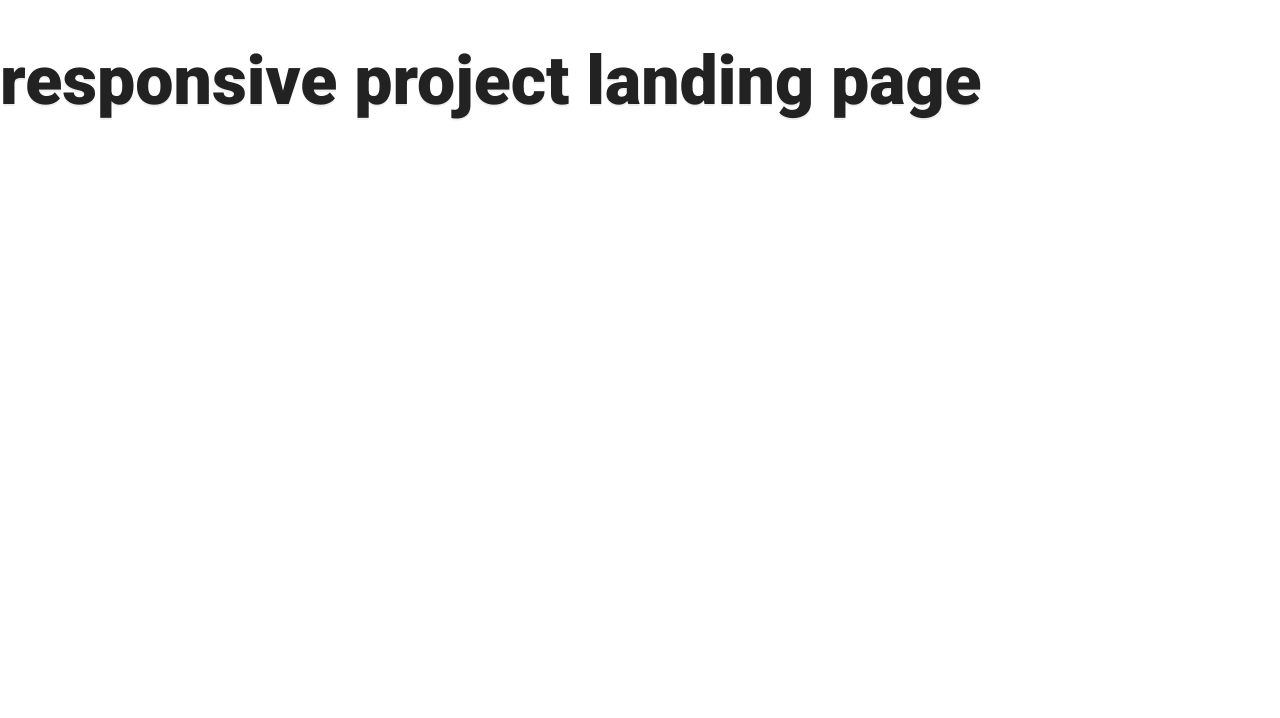
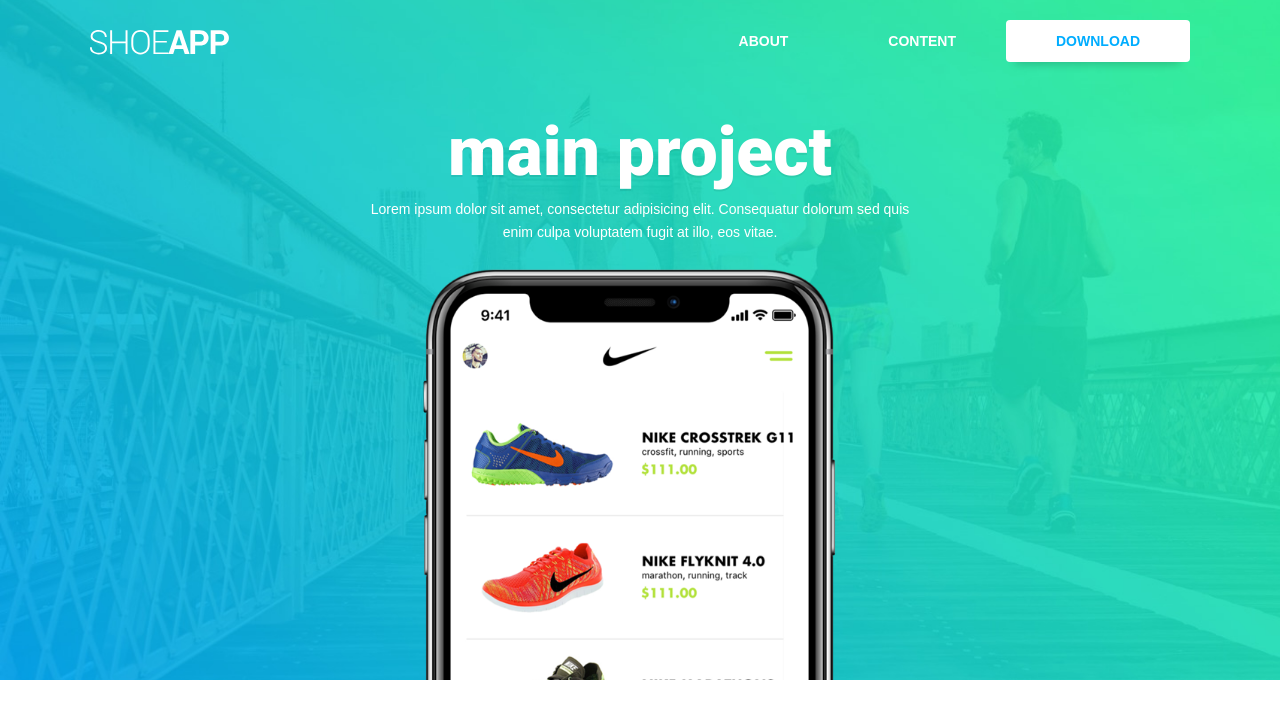
Before and after one commit to javadhemmati/landingPage_1, a website: page build/index.html in a window 1280 px wide. Drawn offline with Linux system fonts and the light colour scheme.

Commit message:
Header Styles
Build out the initial header of the site , Nav , Logo , Phone , Background , etc ...

```diff
--- a/source/sass/2-helpers/_variables.sass
+++ b/source/sass/2-helpers/_variables.sass
@@ -27,4 +27,4 @@ $black:  #111
 
 //
 // Project Variables
-//
+$ocean: #00adff
--- a/source/sass/3-basics/_typography.sass
+++ b/source/sass/3-basics/_typography.sass
@@ -4,7 +4,7 @@
 
 .gigantic, .huge, .large, .bigger, .big,
 h1, h2, h3, h4, h5, h6
-  color: #222
+  color: white
   font-weight: bold
   font-family: 'Roboto', sans-serif
   font-weight: 900
--- a/source/sass/6-pages/_page-home.sass
+++ b/source/sass/6-pages/_page-home.sass
@@ -1,49 +1,47 @@
-// body
-//   height: 100%
-//   display: flex
-//   justify-content: center
-//   align-items: center
+#header
+  background: url("../img/herobackground.jpg") no-repeat
+  background-size: cover
+  height: 85vh
+  background-position: center
+  text-align: center
+  color: white
+  overflow: hidden
 
+  img
+    max-width: 500px
+    width: 100%
 
-#page-home
-  margin: 20px
+.article_header
+  margin: 0 auto
+  width: 50%
+
+  h1
+    margin-bottom: 10px
+
+.main-nav
   display: flex
+  margin-top: 20px
+  padding: 0
 
+  li
+    list-style: none
 
-.author
-  margin-top: 100px
-  p
-    margin: 0
+  li:first-child
+    margin-right: auto
 
-.avatar
-  width: 80px
-  height: 80px
-  border-radius: 50%
-  margin: 20px 0 0
-  -ms-flex-negative: 0
-  flex-shrink: 0
+  .logo
+    padding: 10px 0
 
-.wrapper-starter
-  width: 100%
-  max-width: 700px
+  a
+    display: block
+    color: white
+    border-radius: 4px
+    padding: 10px 50px
+    text-decoration: none
+    font-weight: 900
+    text-transform: uppercase
+
+a.download
   background: white
-  padding: 40px
-  border-radius: 2px
-  box-shadow: 0 2px 20px rgba(0,0,0, 0.7)
-  text-align: center
-
-  p
-    color: #666
-
-h1
-  margin-bottom: 20px
-h4
-  margin-top: 100px
-
-.button
-  margin-top: 50px
-  border: 2px solid $blue
-  color: $blue
-
-.flex-video
-  border: 1px solid black
+  color: $ocean
+  box-shadow: 0 12px 10px -10px rgba(0,0,0,0.2)
```
Also changed, not shown: build/assets/css/main.min.css, build/assets/img/ShoeAppiOS.png (added), build/assets/img/download.svg (added), build/assets/img/heroBackground.jpg (added), build/index.html, source/img/ShoeAppiOS.png (added), source/img/download.svg (added), source/img/heroBackground.jpg (added).
